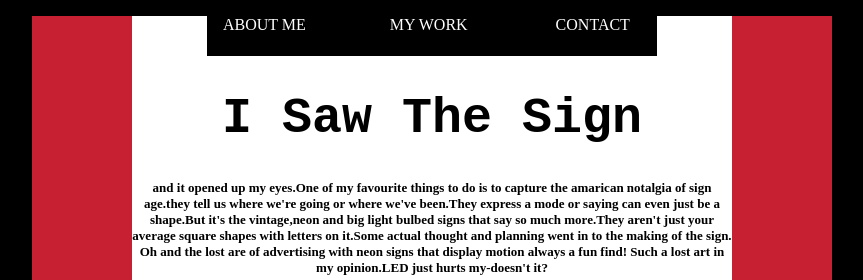
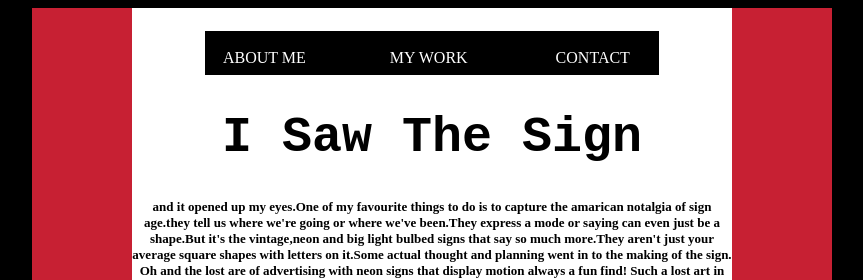
Before and after one commit to Arishah-Khan/CSS-1st-Assignment, a plain HTML site: page index.html in a window 1280 px wide. Shown: the top 280 px of the page, without its empty margins (208-1071 px from the left). Drawn offline with Linux system fonts and the light colour scheme.

Commit message:
1st CSS assignment

```diff
--- a/style.css
+++ b/style.css
@@ -7,12 +7,15 @@
     height: 770px;
 }
 #front{
+    margin: 0px;
     background-color: white;
     width: 600px;
     height: 770px;
 
 }
 #nav{
+    margin: 5px;
+    padding: 2px;
     background-color: black;
     color: white;
     height: 40px;
```
Also changed, not shown: index.html (+2 -2 lines).
